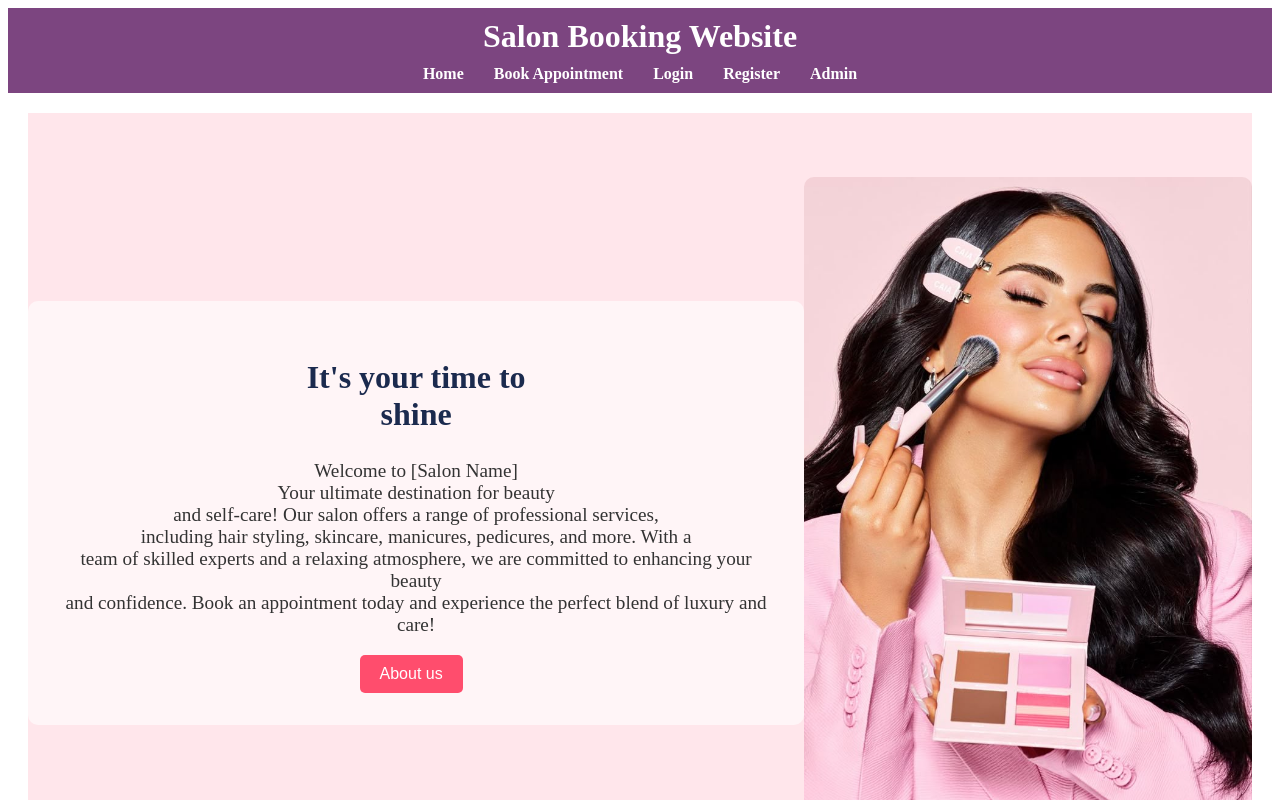
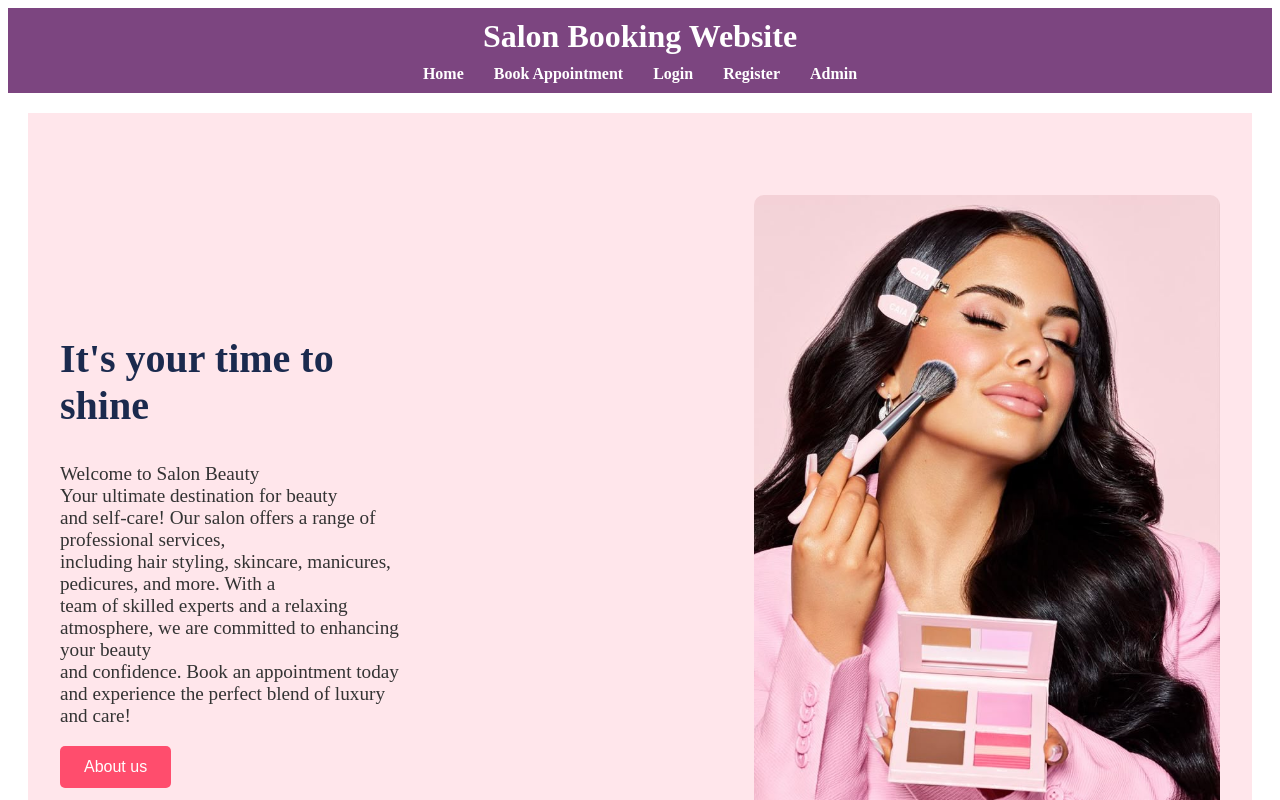
Before and after one commit to Ramudi48/Doctor-Appointment-Website, a React (Create React App) app in the folder client/: page / in a window 1280 px wide. Shown: the top 800 px of the page. Built offline with nearby package versions, Linux system fonts and the light colour scheme.

Commit message:
update home.js and home.module.css

```diff
--- a/client/src/components/Home/Home.js
+++ b/client/src/components/Home/Home.js
@@ -1,4 +1,3 @@
-
 import React from "react";
 import styles from "./Home.module.css";
 
@@ -9,7 +8,7 @@ const Home = () => {
       <div className={styles.overlay}>
         <div className={styles.content}>
           <h2>It's your time to<br /><strong> shine</strong></h2>
-          <p>Welcome to [Salon Name] <br />  Your ultimate destination for beauty<br /> and self-care! Our salon
+          <p>Welcome to Salon Beauty <br />  Your ultimate destination for beauty<br /> and self-care! Our salon
              offers a range of professional services,<br /> including hair styling, skincare, manicures,
              pedicures, and more. With a<br /> team of skilled experts and a relaxing atmosphere, we are
              committed to enhancing your beauty <br />and confidence. Book an appointment today and
--- a/client/src/components/Home/Home.module.css
+++ b/client/src/components/Home/Home.module.css
@@ -1,25 +1,22 @@
 .home {
-  position: relative;
+  display: flex;
+  align-items: center;
+  justify-content: space-between;
   background-color: #ffe6eb; /* Light pink background */
   height: 100vh;
-  display: flex;
-  align-items: center;
-  justify-content: center;
+  padding: 2rem;
 }
 
-.overlay {
-  background-color: rgba(255, 255, 255, 0.6);
-  padding: 2rem;
-  border-radius: 10px;
-  text-align: center;
+.content {
+  max-width: 50%;
 }
 
-.content h2 {
-  font-size: 2rem;
+h2 {
+  font-size: 2.5rem;
   color: #1b2a4e;
 }
 
-.content p {
+p {
   font-size: 1.2rem;
   color: #333;
 }
@@ -32,14 +29,22 @@
   background-color: #ff4d6d;
   color: white;
   border: none;
-  padding: 10px 20px;
+  padding: 12px 24px;
   font-size: 1rem;
   margin-right: 10px;
   border-radius: 5px;
   cursor: pointer;
 }
 
-
+.secondaryButton {
+  background-color: #1b2a4e;
+  color: white;
+  border: none;
+  padding: 12px 24px;
+  font-size: 1rem;
+  border-radius: 5px;
+  cursor: pointer;
+}
 
 .note {
   font-style: italic;
@@ -54,7 +59,7 @@
 }
 
 .salonImage {
-  width:100%;
-  max-width: 468px;
+  width: 100%;
+  max-width: 500px;
   border-radius: 10px;
 }
```
